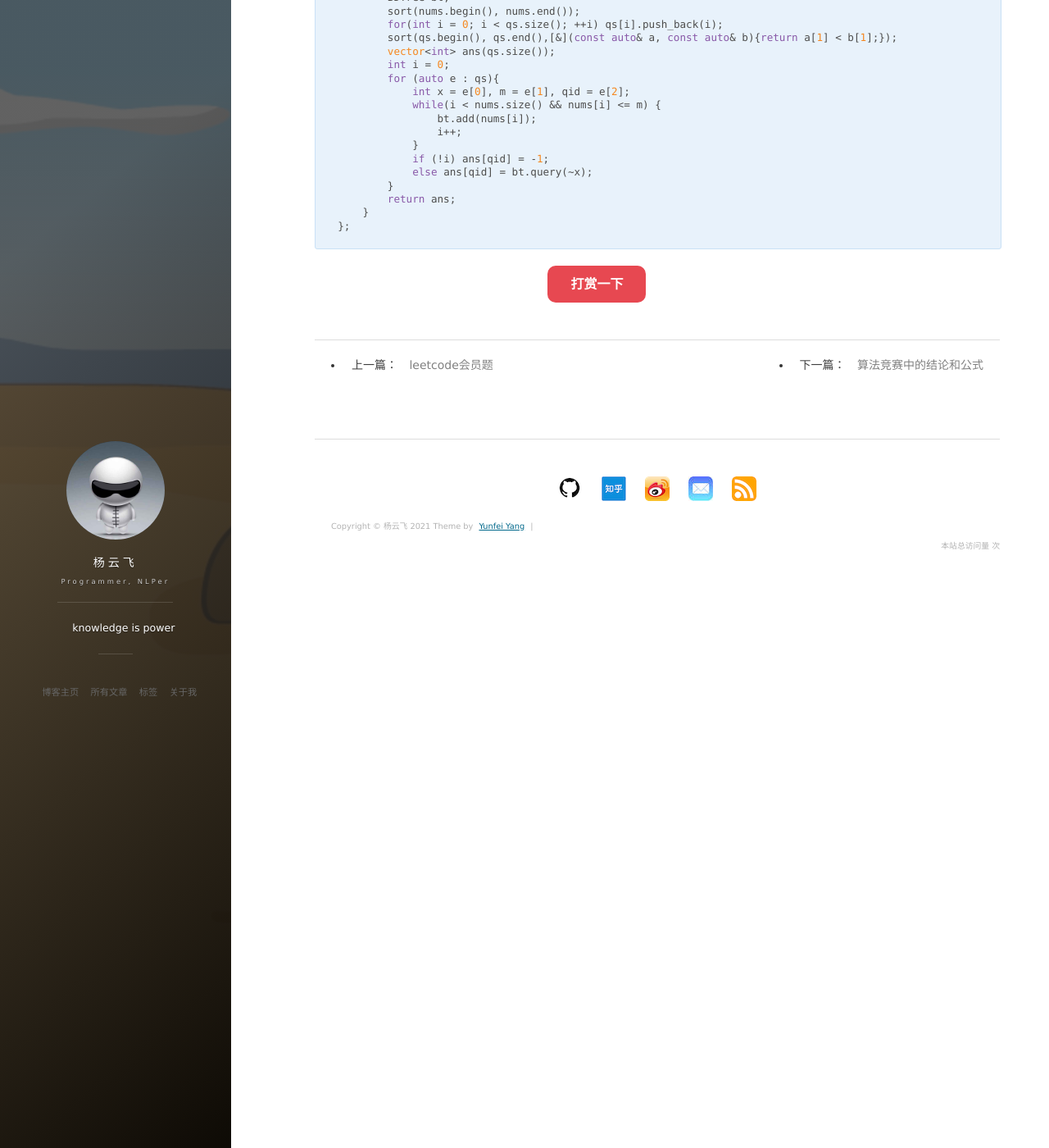
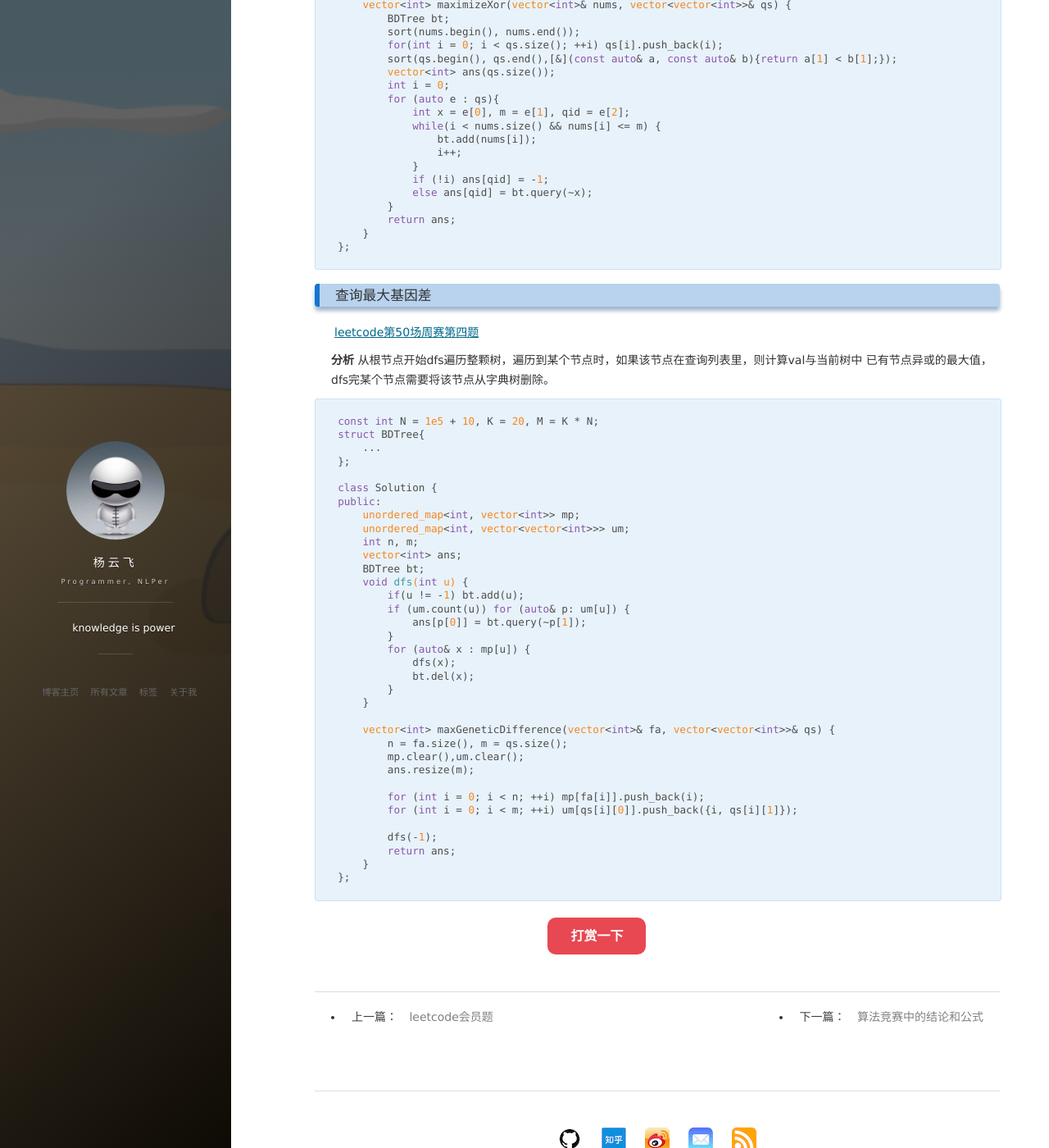
Before and after one commit to king-yyf/king-yyf.github.io, a Jekyll site: the page built from _posts/2021-04-24-xor_trie.md, in a window 1280 px wide and 1400 px high, scrolled down 8771 px. Shown: the whole window at 82% size. Built offline with Jekyll 4.4.1, drawn with Linux system fonts in a browser that asks for light colours; nearby versions of some CDN libraries; comment, search, counter and statistics services are not loaded.

Commit message:
refine binary dic tree template

````diff
--- a/_posts/2021-04-24-xor_trie.md
+++ b/_posts/2021-04-24-xor_trie.md
@@ -21,6 +21,7 @@ Index
 - [数对异或和](#数对异或和)
 - [数对最短距离异或和](#数对最短距离异或和)
 - [与数组中元素的最大异或值](#与数组中元素的最大异或值)
+- [查询最大基因差](#查询最大基因差)
 
 <!-- /TOC -->
 
@@ -245,7 +246,7 @@ int main() {
 
 ### 统计异或值在范围内的数对有多少
 
-[leetcode 1803](#https://leetcode-cn.com/problems/count-pairs-with-xor-in-a-range/)
+[leetcode 1803](https://leetcode-cn.com/problems/count-pairs-with-xor-in-a-range/)
 
 给你一个整数数组 nums （下标 从 0 开始 计数）以及两个整数：low 和 high ，请返回 漂亮数对 的数目。
 
@@ -491,3 +492,48 @@ public:
     }
 };
 ```
+
+### 查询最大基因差
+
+[leetcode第50场周赛第四题](https://leetcode-cn.com/problems/maximum-genetic-difference-query/)
+
+**分析** 从根节点开始dfs遍历整颗树，遍历到某个节点时，如果该节点在查询列表里，则计算val与当前树中
+已有节点异或的最大值，dfs完某个节点需要将该节点从字典树删除。
+
+```c++
+const int N = 1e5 + 10, K = 20, M = K * N;
+struct BDTree{
+    ...
+};
+
+class Solution {
+public:
+    unordered_map<int, vector<int>> mp;
+    unordered_map<int, vector<vector<int>>> um;
+    int n, m;
+    vector<int> ans;
+    BDTree bt;
+    void dfs(int u) {
+        if(u != -1) bt.add(u);
+        if (um.count(u)) for (auto& p: um[u]) {
+            ans[p[0]] = bt.query(~p[1]);
+        }
+        for (auto& x : mp[u]) {
+            dfs(x);
+            bt.del(x);
+        }
+    }
+
+    vector<int> maxGeneticDifference(vector<int>& fa, vector<vector<int>>& qs) {
+        n = fa.size(), m = qs.size();
+        mp.clear(),um.clear();
+        ans.resize(m);
+
+        for (int i = 0; i < n; ++i) mp[fa[i]].push_back(i);
+        for (int i = 0; i < m; ++i) um[qs[i][0]].push_back({i, qs[i][1]});
+
+        dfs(-1);
+        return ans;
+    }
+};
+```
````
